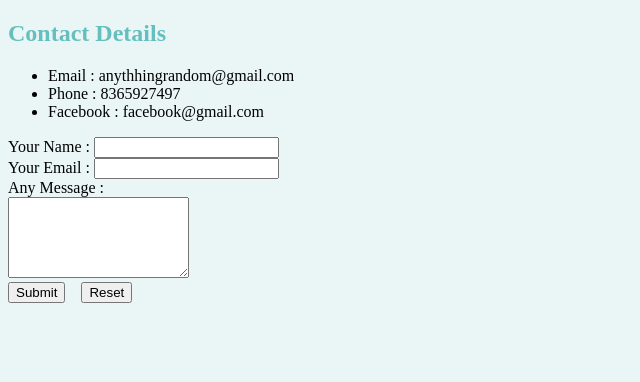
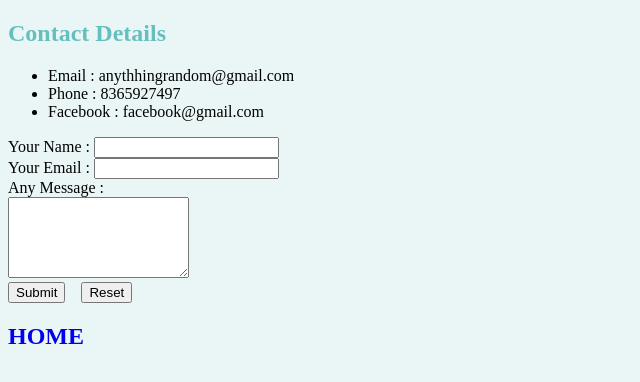
Before and after one commit to deepaksingh18/cv, a plain HTML site: page 3.contact.html in a window 1280 px wide. Shown: the whole page, without its empty margins (0-640 px from the left). Drawn offline with Linux system fonts and the light colour scheme.

Commit message:
Added back home link

```diff
--- a/3.contact.html
+++ b/3.contact.html
@@ -22,5 +22,6 @@
             <input type="submit" name="">&nbsp;&nbsp;&nbsp;
             <input type="reset" name="">
         </form>
+        <h2><a href="index.html">HOME</a></h2>
     </body>
 </html>
```
